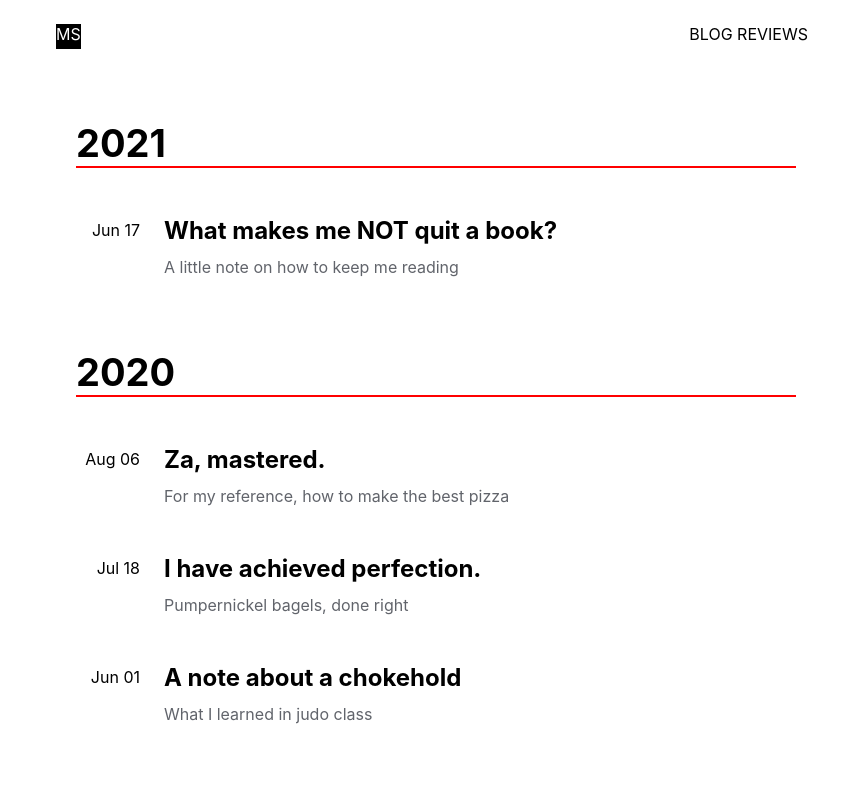
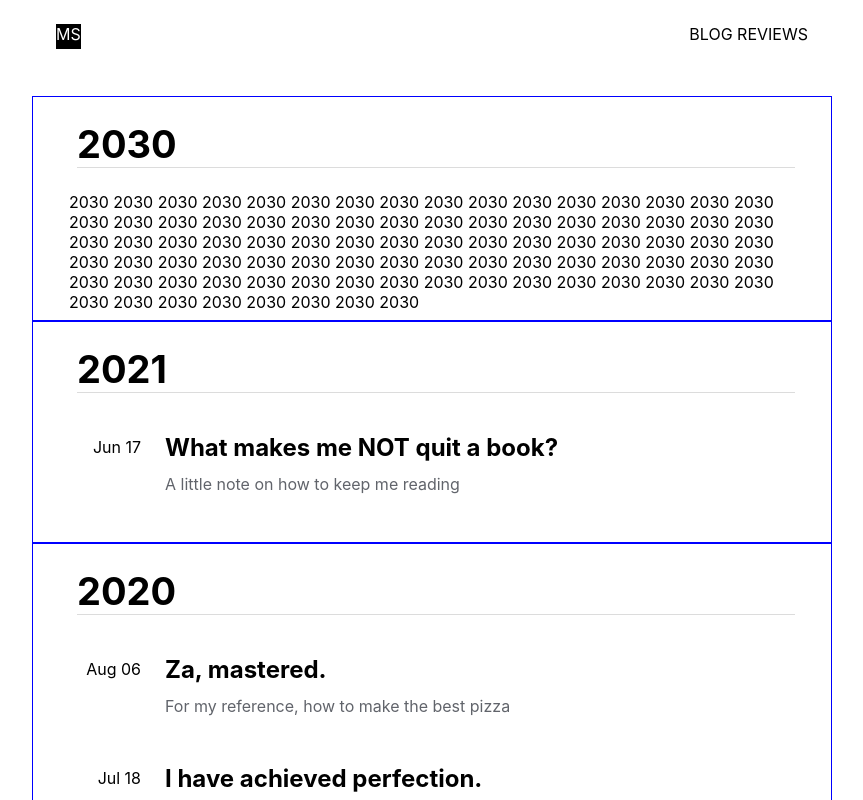
Before and after one commit to seinwave/mattseidholz, a Next.js app: page /blog in a window 1280 px wide. Shown: the top 800 px of the page, without its empty margins (208-1071 px from the left). Built offline with nearby package versions, Linux system fonts and the light colour scheme.

Commit message:
Figuring out scrolling stuff

```diff
--- a/package.json
+++ b/package.json
@@ -15,6 +15,7 @@
     "react": "17.0.2",
     "react-dom": "17.0.2",
     "react-helmet": "^6.1.0",
+    "react-intersection-observer": "^8.32.0",
     "react-reveal": "^1.2.2",
     "react-table": "^7.7.0",
     "styled-components": "^5.3.0"
--- a/pages/blog.tsx
+++ b/pages/blog.tsx
@@ -7,38 +7,27 @@ import { Helmet } from "react-helmet";
 import { COLORS, QUERIES } from "../styles/CONSTANTS";
 import { v4 as uuid } from "uuid";
 import "animate.css";
-import Reveal from "react-reveal/Reveal";
 import NavBar from "../lib/components/shell/NavBar";
 import Link from "next/link";
 
 export default function Index({ posts, ssrStyles }) {
-  const yearRef = useRef(null);
-  const blogRef = useRef(null);
-  const [visible, setVisible] = useState(false);
-
-  const callback = (entries) => {
-    console.log(entries);
-    entries.forEach((entry) => {
-      console.log(entry);
-      return setVisible(entry.isIntersecting);
-    });
-  };
-
-  useEffect(() => {
-    const observer = new IntersectionObserver(callback, {
-      rootMargin: "0px",
-      threshold: 1.0,
-    });
-    console.log(blogRef.current);
-    observer.observe(yearRef.current);
-  }, []);
-
   let years = [];
   posts.map((post) => years.push(parseInt(post.frontmatter.year)));
   let uniqueYears = new Set(years);
   years = [...uniqueYears];
   years.sort((a, b) => (a > b ? -1 : 1));
 
+  function handleScroll() {
+    console.log("scrolling");
+  }
+
+  React.useEffect(() => {
+    window.addEventListener("scroll", handleScroll);
+
+    return () => window.removeEventListener("scroll", handleScroll);
+  });
+
+  const yearRef = React.useRef(null);
   return (
     <>
       <Helmet>
@@ -47,16 +36,22 @@ export default function Index({ posts, ssrStyles }) {
       <Wrapper>
         <BlogWrapper>
           <NavBar />
+
           <BlogList>
+            <YearWrapper key={uuid()}>
+              <Year ref={yearRef}> 2030</Year>
+              2030 2030 2030 2030 2030 2030 2030 2030 2030 2030 2030 2030 2030
+              2030 2030 2030 2030 2030 2030 2030 2030 2030 2030 2030 2030 2030
+              2030 2030 2030 2030 2030 2030 2030 2030 2030 2030 2030 2030 2030
+              2030 2030 2030 2030 2030 2030 2030 2030 2030 2030 2030 2030 2030
+              2030 2030 2030 2030 2030 2030 2030 2030 2030 2030 2030 2030 2030
+              2030 2030 2030 2030 2030 2030 2030 2030 2030 2030 2030 2030 2030
+              2030 2030 2030 2030 2030 2030 2030 2030 2030 2030
+            </YearWrapper>
             {years.map((year, i) => {
               return (
                 <YearWrapper key={uuid()}>
-                  <Year>
-                    {visible ? year : "Not a year"}
-                    <Reveal effect="animate__fadeIn">
-                      <YearBoundary></YearBoundary>
-                    </Reveal>
-                  </Year>
+                  <Year name={year}> {year}</Year>
 
                   {posts
                     .filter((post) => post.frontmatter.year == year)
@@ -102,12 +97,6 @@ export default function Index({ posts, ssrStyles }) {
                 </YearWrapper>
               );
             })}
-            <Year ref={yearRef}>
-              {visible ? 2999 : "Not a year"}
-              <Reveal effect="animate__fadeIn">
-                <YearBoundary></YearBoundary>
-              </Reveal>
-            </Year>
           </BlogList>
         </BlogWrapper>
       </Wrapper>
@@ -148,6 +137,8 @@ const YearWrapper = styled.div`
   display: block;
   width: 100%;
   padding: 8px 36px;
+  border: solid 1px blue;
+  position: relative;
 
   &:last-of-type {
     margin-bottom: 50vh;
@@ -165,13 +156,21 @@ const Year = styled.div`
   position: sticky;
   top: 96px;
   font-size: 38px;
-  padding: 1rem 0px 0.5rem 8px;
+  padding: 1rem 0px 0px 8px;
   background-color: #fff;
   font-weight: 700;
   margin-bottom: 24px;
 
   @media ${QUERIES.phone} {
     margin-left: -1.5rem;
+  }
+
+  &:after {
+    display: block;
+    margin: 0;
+    border-bottom: solid 1px #dcdcdc;
+    width: 100%;
+    content: "";
   }
 `;
 
```
Also changed, not shown: 1 other file (tests, documents, lock files or other folders).
